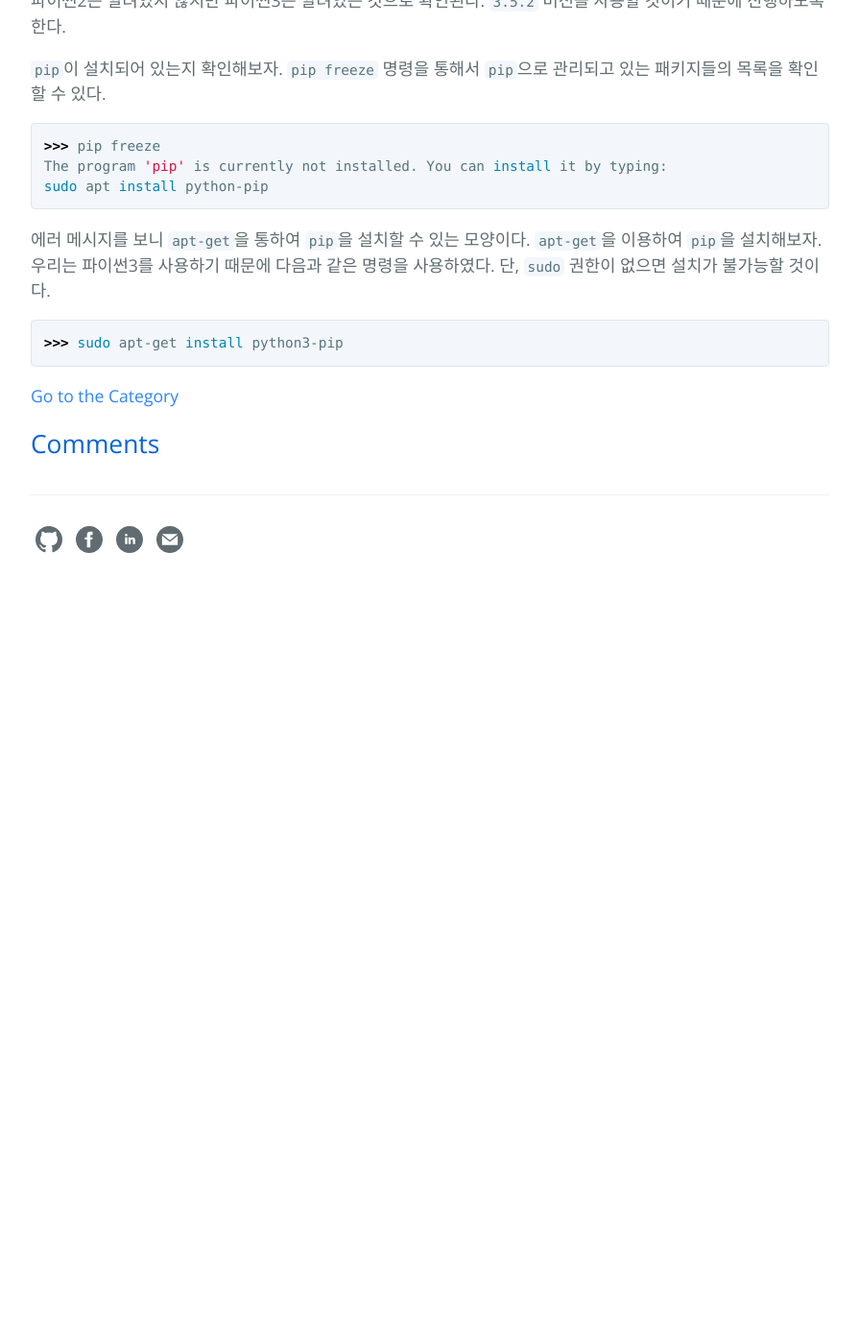
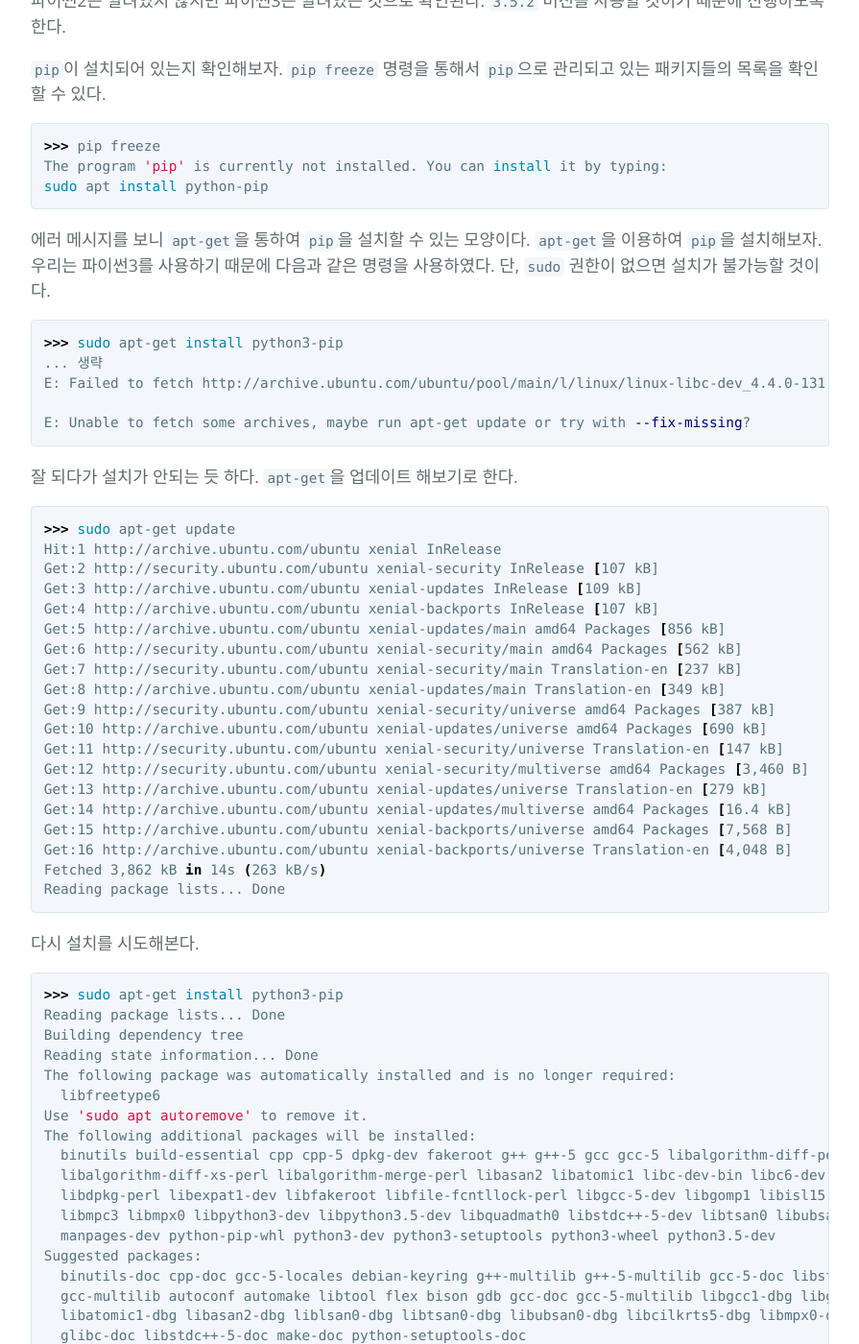
Before and after one commit to hcnoh/hcnoh.github.io, a Jekyll site: the page built from _posts/2018-10-05-development-environment-setting.md, in a window 1280 px wide and 1400 px high, scrolled down 771 px. Shown: the whole window at 96% size, without its empty margins (192-1087 px from the left). Built offline with Jekyll 4.4.1, drawn with Linux system fonts in a browser that asks for light colours; comment, search, counter and statistics services are not loaded; before the commit the page ends 1401 px from its top, so only the background shows below that; some of the changed text lies outside the part shown.

Commit message:
Update 2018-10-05-development-environment-setting.md

````diff
--- a/_posts/2018-10-05-development-environment-setting.md
+++ b/_posts/2018-10-05-development-environment-setting.md
@@ -38,4 +38,70 @@ sudo apt install python-pip
 
 ```bash
 >>> sudo apt-get install python3-pip
+... 생략
+E: Failed to fetch http://archive.ubuntu.com/ubuntu/pool/main/l/linux/linux-libc-dev_4.4.0-131.157_amd64.deb  404  Not Found [IP: 91.189.88.149 80]
+
+E: Unable to fetch some archives, maybe run apt-get update or try with --fix-missing?
 ```
+
+잘 되다가 설치가 안되는 듯 하다. `apt-get`을 업데이트 해보기로 한다.
+
+```bash
+>>> sudo apt-get update
+Hit:1 http://archive.ubuntu.com/ubuntu xenial InRelease
+Get:2 http://security.ubuntu.com/ubuntu xenial-security InRelease [107 kB]
+Get:3 http://archive.ubuntu.com/ubuntu xenial-updates InRelease [109 kB]
+Get:4 http://archive.ubuntu.com/ubuntu xenial-backports InRelease [107 kB]
+Get:5 http://archive.ubuntu.com/ubuntu xenial-updates/main amd64 Packages [856 kB]
+Get:6 http://security.ubuntu.com/ubuntu xenial-security/main amd64 Packages [562 kB]
+Get:7 http://security.ubuntu.com/ubuntu xenial-security/main Translation-en [237 kB]
+Get:8 http://archive.ubuntu.com/ubuntu xenial-updates/main Translation-en [349 kB]
+Get:9 http://security.ubuntu.com/ubuntu xenial-security/universe amd64 Packages [387 kB]
+Get:10 http://archive.ubuntu.com/ubuntu xenial-updates/universe amd64 Packages [690 kB]
+Get:11 http://security.ubuntu.com/ubuntu xenial-security/universe Translation-en [147 kB]
+Get:12 http://security.ubuntu.com/ubuntu xenial-security/multiverse amd64 Packages [3,460 B]
+Get:13 http://archive.ubuntu.com/ubuntu xenial-updates/universe Translation-en [279 kB]
+Get:14 http://archive.ubuntu.com/ubuntu xenial-updates/multiverse amd64 Packages [16.4 kB]
+Get:15 http://archive.ubuntu.com/ubuntu xenial-backports/universe amd64 Packages [7,568 B]
+Get:16 http://archive.ubuntu.com/ubuntu xenial-backports/universe Translation-en [4,048 B]
+Fetched 3,862 kB in 14s (263 kB/s)
+Reading package lists... Done
+```
+
+다시 설치를 시도해본다.
+
+```bash
+>>> sudo apt-get install python3-pip
+Reading package lists... Done
+Building dependency tree
+Reading state information... Done
+The following package was automatically installed and is no longer required:
+  libfreetype6
+Use 'sudo apt autoremove' to remove it.
+The following additional packages will be installed:
+  binutils build-essential cpp cpp-5 dpkg-dev fakeroot g++ g++-5 gcc gcc-5 libalgorithm-diff-perl
+  libalgorithm-diff-xs-perl libalgorithm-merge-perl libasan2 libatomic1 libc-dev-bin libc6-dev libcc1-0 libcilkrts5
+  libdpkg-perl libexpat1-dev libfakeroot libfile-fcntllock-perl libgcc-5-dev libgomp1 libisl15 libitm1 liblsan0
+  libmpc3 libmpx0 libpython3-dev libpython3.5-dev libquadmath0 libstdc++-5-dev libtsan0 libubsan0 linux-libc-dev make
+  manpages-dev python-pip-whl python3-dev python3-setuptools python3-wheel python3.5-dev
+Suggested packages:
+  binutils-doc cpp-doc gcc-5-locales debian-keyring g++-multilib g++-5-multilib gcc-5-doc libstdc++6-5-dbg
+  gcc-multilib autoconf automake libtool flex bison gdb gcc-doc gcc-5-multilib libgcc1-dbg libgomp1-dbg libitm1-dbg
+  libatomic1-dbg libasan2-dbg liblsan0-dbg libtsan0-dbg libubsan0-dbg libcilkrts5-dbg libmpx0-dbg libquadmath0-dbg
+  glibc-doc libstdc++-5-doc make-doc python-setuptools-doc
+The following NEW packages will be installed:
+  binutils build-essential cpp cpp-5 dpkg-dev fakeroot g++ g++-5 gcc gcc-5 libalgorithm-diff-perl
+  libalgorithm-diff-xs-perl libalgorithm-merge-perl libasan2 libatomic1 libc-dev-bin libc6-dev libcc1-0 libcilkrts5
+  libdpkg-perl libexpat1-dev libfakeroot libfile-fcntllock-perl libgcc-5-dev libgomp1 libisl15 libitm1 liblsan0
+  libmpc3 libmpx0 libpython3-dev libpython3.5-dev libquadmath0 libstdc++-5-dev libtsan0 libubsan0 linux-libc-dev make
+  manpages-dev python-pip-whl python3-dev python3-pip python3-setuptools python3-wheel python3.5-dev
+0 upgraded, 45 newly installed, 0 to remove and 30 not upgraded.
+Need to get 3,160 kB/77.4 MB of archives.
+After this operation, 201 MB of additional disk space will be used.
+Do you want to continue? [Y/n] Y
+Get:1 http://archive.ubuntu.com/ubuntu xenial-updates/main amd64 binutils amd64 2.26.1-1ubuntu1~16.04.7 [2,309 kB]
+Get:2 http://archive.ubuntu.com/ubuntu xenial-updates/main amd64 linux-libc-dev amd64 4.4.0-137.163 [850 kB]
+Fetched 3,160 kB in 15s (199 kB/s)
+Extracting templates from packages: 100%
+...생략
+```
````
